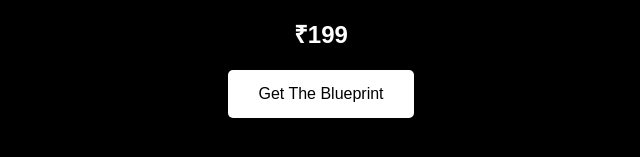
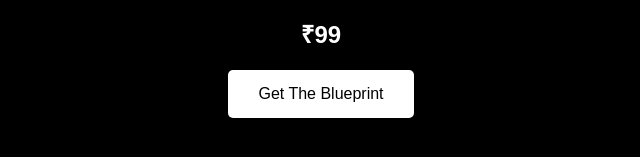
Before and after one commit to ashutosh-Gen/project90, a plain HTML site: page index.html in a window 1280 px wide. Shown: the part 511-668 px from the top of the page, 319-959 px from the left. Drawn offline with Linux system fonts and the light colour scheme.

Commit message:
Update index.html

```diff
--- a/index.html
+++ b/index.html
@@ -58,7 +58,7 @@
   <p>✔ Habit Tracker</p>
 </div>
 
-<h2>₹199</h2>
+<h2>₹99</h2>
 
 <button onclick="buyNow()">Get The Blueprint</button>
 
```
